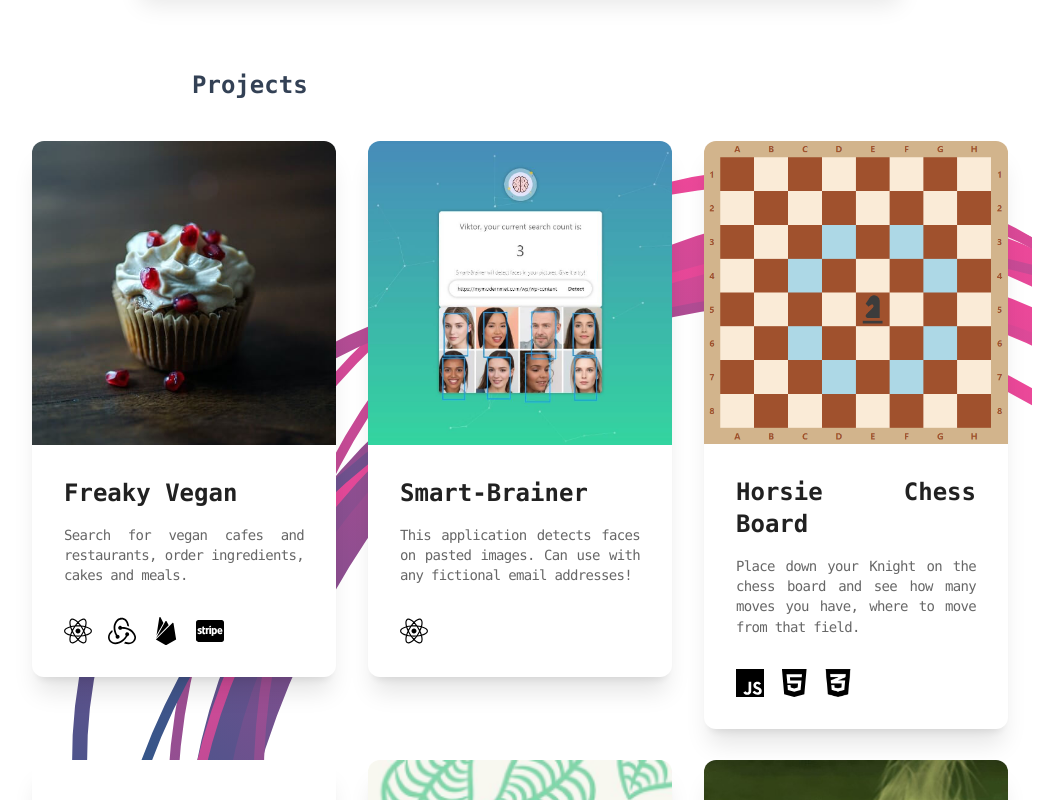
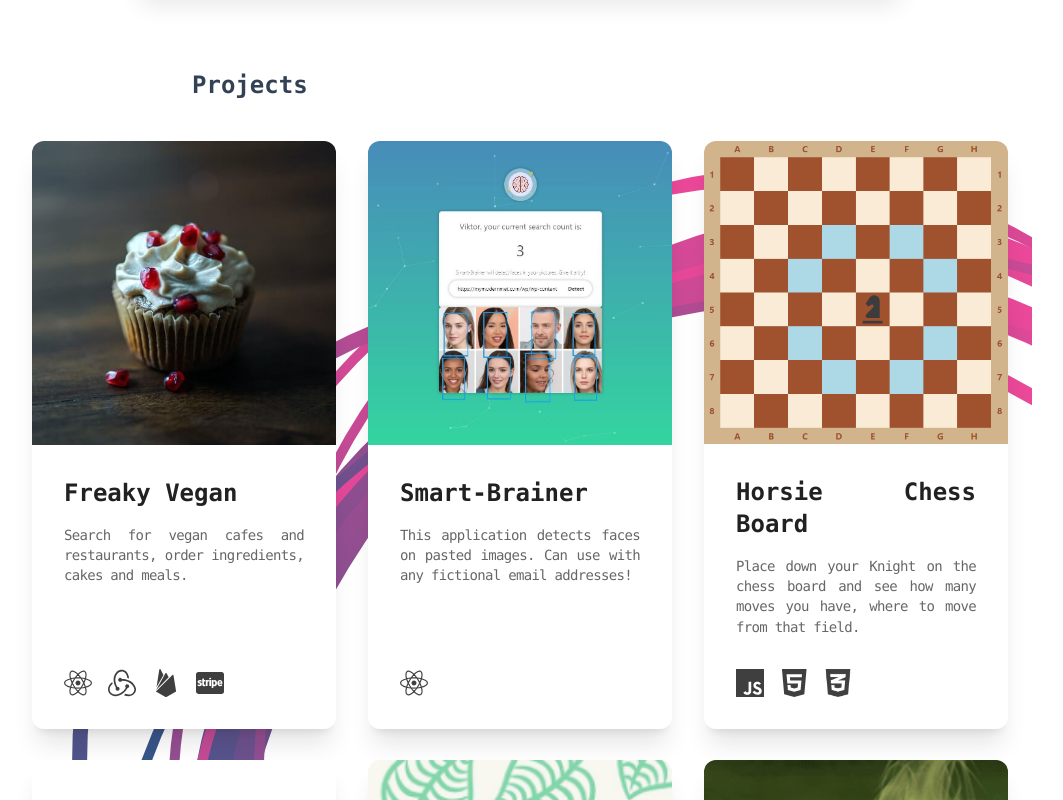
Before and after one commit to pikktorr/collider-two, a Next.js app: page / in a window 1280 px wide. Shown: the part 1440-2240 px from the top of the page, without its empty margins (120-1183 px from the left). Built offline with nearby package versions, Linux system fonts and the light colour scheme.

Commit message:
fix: ProjectCard height, icons and interfaces folder
refs: #8

```diff
--- a/components/AutoSlider.tsx
+++ b/components/AutoSlider.tsx
@@ -8,15 +8,14 @@ import { Splide, SplideSlide } from '@splidejs/react-splide';
 import { AutoScroll } from '@splidejs/splide-extension-auto-scroll';
 import skills from '../json/skills.json';
 import '@splidejs/splide/dist/css/splide.min.css';
+import { AutoSliderProps } from '../interfaces/AutoSliderProps';
 
-export interface AutoSliderProps {
-  perPage: number;
-  speed: number;
-  firstIndex: number;
-  lastIndex?: number;
-}
-
-const AutoSlider = ({ perPage, speed, firstIndex, lastIndex }: AutoSliderProps) => {
+const AutoSlider = ({
+  perPage,
+  speed,
+  firstIndex,
+  lastIndex
+}: AutoSliderProps) => {
   return (
     <Splide
       options={{
@@ -36,9 +35,7 @@ const AutoSlider = ({ perPage, speed, firstIndex, lastIndex }: AutoSliderProps)
       extensions={{ AutoScroll }}
       className='my-8'
     >
-      {skills
-        .slice(firstIndex, lastIndex)
-        .map((skill) => {
+      {skills.slice(firstIndex, lastIndex).map((skill) => {
         return (
           <SplideSlide key={skill.name} className='flex'>
             <Tooltip title={skill.name}>
--- a/components/ProjectCard.tsx
+++ b/components/ProjectCard.tsx
@@ -1,17 +1,8 @@
-import { Card, CardActions, CardContent, Typography } from '@mui/material';
+import { Card, CardActions, CardContent, Typography, Tooltip } from '@mui/material';
 import Image from 'next/image';
 import Tilt from 'react-parallax-tilt';
-import { projectIcons } from '../assets/projectIcons';
-
-export interface ProjectProps {
-  project: {
-    title: string;
-    tool: string[];
-    about: string;
-    imageUrl: string;
-    url: string;
-  };
-}
+import { projectIcons } from '../data/projectIcons';
+import { ProjectProps } from '../interfaces/ProjectProps';
 
 const ProjectCard = ({ project }: ProjectProps) => {
   return (
@@ -23,7 +14,7 @@ const ProjectCard = ({ project }: ProjectProps) => {
       glareReverse
       glareMaxOpacity={0.3}
     >
-      <Card className='text-justify shadow-xl cursor-pointer rounded-xl'>
+      <Card className='flex flex-col h-[100%] text-justify shadow-xl cursor-pointer rounded-xl'>
         <Image
           src={project.imageUrl}
           width={650}
@@ -49,17 +40,18 @@ const ProjectCard = ({ project }: ProjectProps) => {
             {project.about}
           </Typography>
         </CardContent>
-        <CardActions className='gap-2 px-8 pt-0 pb-8'>
+        <CardActions className='gap-2 px-8 pt-0 pb-8 mt-auto'>
           {project.tool.map((iconName) => {
             return (
+              <Tooltip title={iconName} key={iconName}>
                 <Image
                   src={projectIcons[iconName]}
                   alt={iconName}
-                title={iconName}
                   width={28}
                   height={28}
-                key={iconName}
+                  className='opacity-75'
                   />
+              </Tooltip>
             );
           })}
         </CardActions>
--- a/components/ProjectList.tsx
+++ b/components/ProjectList.tsx
@@ -26,7 +26,7 @@ const ProjectList = () => {
         <Grid container spacing={4}>
           {projects.map((project, index) => {
             return (
-              <Grid xs={12} sm={6} md={4} key={index} className='h-[inherit]'>
+              <Grid xs={12} sm={6} md={4} key={index} className='flex'>
                 <ProjectCard project={project} />
               </Grid>
             );
--- a/assets/projectIcons.tsx
+++ b/data/projectIcons.tsx
@@ -1,17 +1,4 @@
-export interface ProjectIcons {
-  [iconName: string]: string;
-  'Adobe XD': string;
-  CSS: string;
-  Firebase: string;
-  HTML: string;
-  JavaScript: string;
-  'Material UI': string;
-  'Next.js': string;
-  'React.js': string;
-  Redux: string;
-  Sass: string;
-  Stripe: string;
-}
+import { ProjectIcons } from '../interfaces/ProjectIcons';
 
 export const projectIcons: ProjectIcons = {
   'Adobe XD': '/icons/adobexd.svg',
--- /dev/null
+++ b/interfaces/AutoSliderProps.ts
@@ -0,0 +1,6 @@
+export interface AutoSliderProps {
+  perPage: number;
+  speed: number;
+  firstIndex: number;
+  lastIndex?: number;
+}
--- /dev/null
+++ b/interfaces/ImageDialogProps.ts
@@ -0,0 +1,5 @@
+export interface ImageDialogProps {
+  imageUrl: string;
+  open: boolean;
+  handleClose: () => void;
+}
--- /dev/null
+++ b/interfaces/ProjectIcons.ts
@@ -0,0 +1,14 @@
+export interface ProjectIcons {
+  [iconName: string]: string;
+  'Adobe XD': string;
+  CSS: string;
+  Firebase: string;
+  HTML: string;
+  JavaScript: string;
+  'Material UI': string;
+  'Next.js': string;
+  'React.js': string;
+  Redux: string;
+  Sass: string;
+  Stripe: string;
+}
--- /dev/null
+++ b/interfaces/ProjectProps.ts
@@ -0,0 +1,9 @@
+export interface ProjectProps {
+  project: {
+    title: string;
+    tool: string[];
+    about: string;
+    imageUrl: string;
+    url: string;
+  };
+}
--- a/styles/dist.css
+++ b/styles/dist.css
@@ -609,6 +609,10 @@ video {
   margin-top: 2.5rem;
 }
 
+#__next .mt-auto {
+  margin-top: auto;
+}
+
 #__next .flex {
   display: flex;
 }
@@ -631,6 +635,18 @@ video {
 
 #__next .h-\[inherit\] {
   height: inherit;
+}
+
+#__next .h-auto {
+  height: auto;
+}
+
+#__next .h-\[100\] {
+  height: 100;
+}
+
+#__next .h-\[100\%\] {
+  height: 100%;
 }
 
 #__next .w-\[200px\] {
@@ -689,6 +705,18 @@ video {
   cursor: pointer;
 }
 
+#__next .flex-col {
+  flex-direction: column;
+}
+
+#__next .content-center {
+  align-content: center;
+}
+
+#__next .content-between {
+  align-content: space-between;
+}
+
 #__next .items-center {
   align-items: center;
 }
@@ -703,6 +731,10 @@ video {
 
 #__next .gap-2 {
   gap: 0.5rem;
+}
+
+#__next .justify-self-end {
+  justify-self: end;
 }
 
 #__next .overflow-hidden {
@@ -836,6 +868,14 @@ video {
 
 #__next .opacity-75 {
   opacity: 0.75;
+}
+
+#__next .opacity-80 {
+  opacity: 0.8;
+}
+
+#__next .opacity-70 {
+  opacity: 0.7;
 }
 
 #__next .shadow-xl {
```
Also changed, not shown: components/ImageDialog.tsx (+1 -8 lines). Lines whose indentation alone changed are shown as unchanged.
